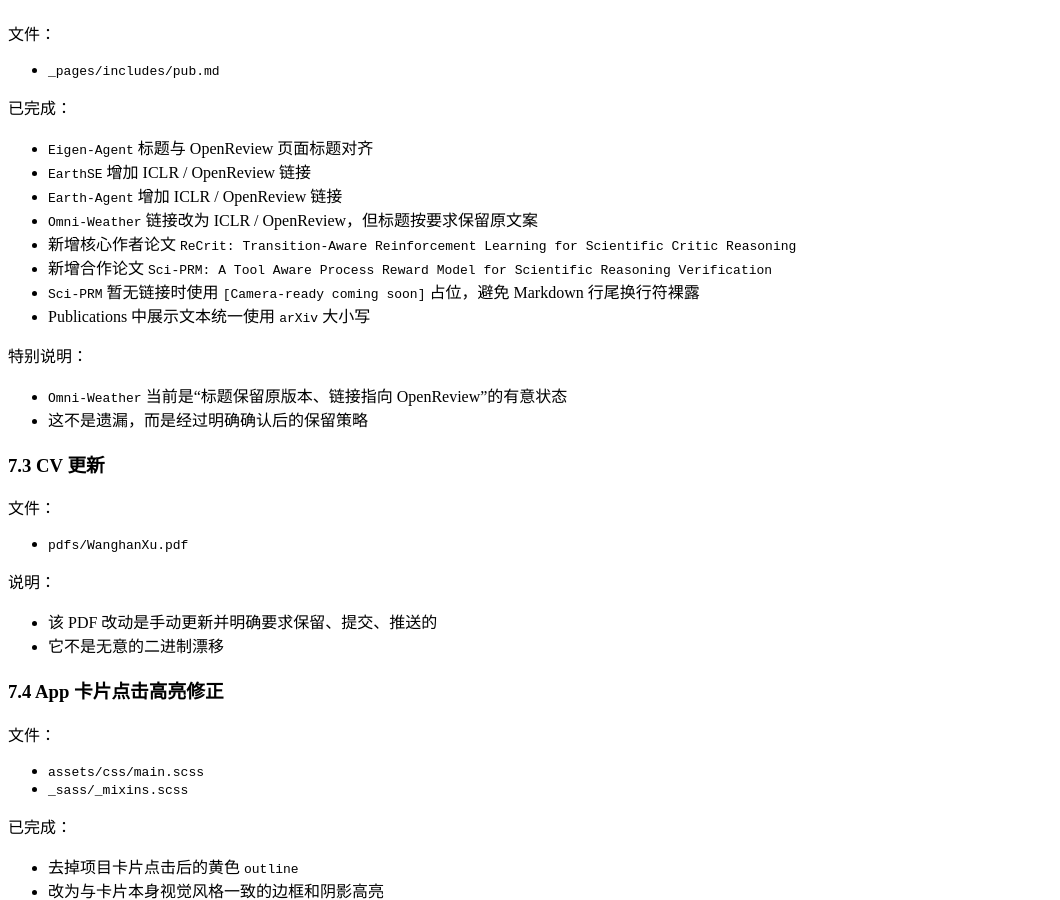
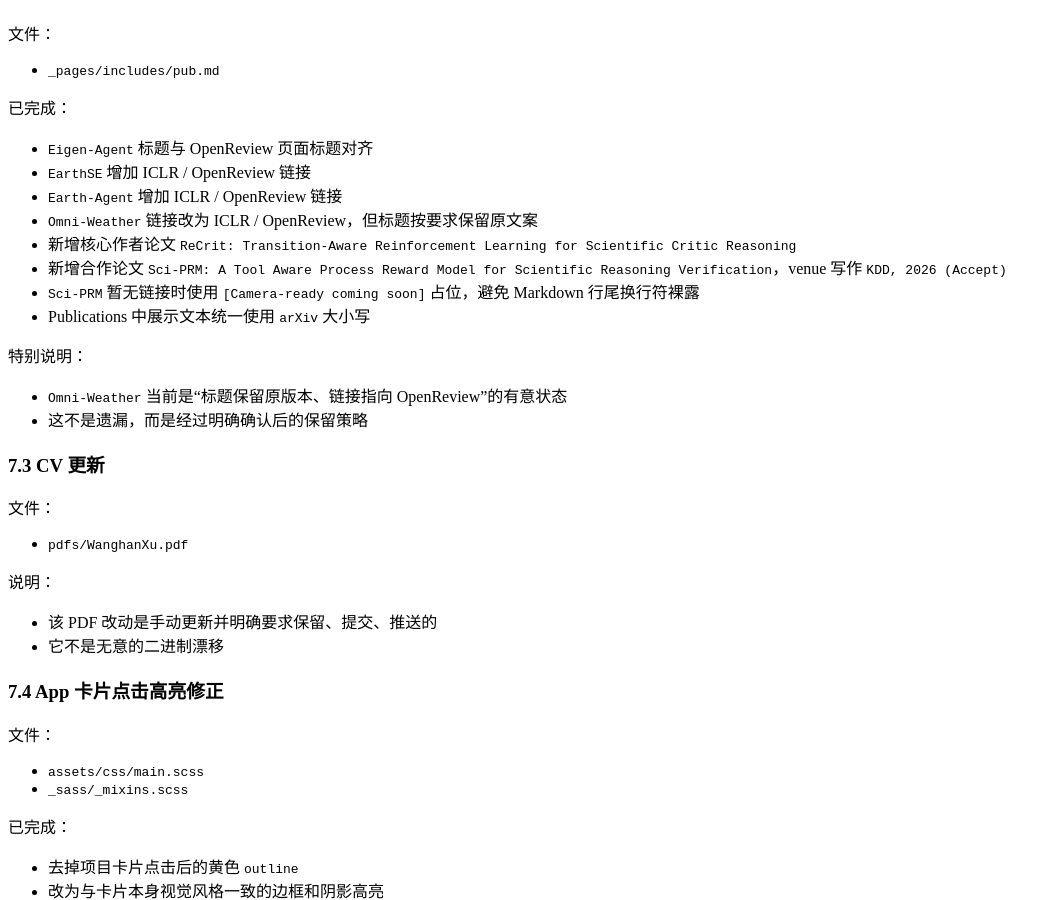
Before and after one commit to black-yt/black-yt.github.io, a Jekyll site: the page built from AGENTS.md, in a window 1280 px wide and 900 px high, scrolled down 4934 px. Shown: the whole window, without its empty margins (0-1060 px from the left). Built offline with Jekyll 4.4.1, drawn with Linux system fonts in a browser that asks for light colours; our own code applies the rules of GitHub Pages for plain Markdown files.

Commit message:
Mark Sci-PRM as accepted

```diff
--- a/AGENTS.md
+++ b/AGENTS.md
@@ -210,7 +210,7 @@ App 卡片维护在 `_pages/includes/intro.md` 的 `My Apps` 区域。
 - `Earth-Agent` 增加 ICLR / OpenReview 链接
 - `Omni-Weather` 链接改为 ICLR / OpenReview，但标题按要求保留原文案
 - 新增核心作者论文 `ReCrit: Transition-Aware Reinforcement Learning for Scientific Critic Reasoning`
-- 新增合作论文 `Sci-PRM: A Tool Aware Process Reward Model for Scientific Reasoning Verification`
+- 新增合作论文 `Sci-PRM: A Tool Aware Process Reward Model for Scientific Reasoning Verification`，venue 写作 `KDD, 2026 (Accept)`
 - `Sci-PRM` 暂无链接时使用 `[Camera-ready coming soon]` 占位，避免 Markdown 行尾换行符裸露
 - Publications 中展示文本统一使用 `arXiv` 大小写
 
```
Also changed, not shown: _pages/includes/pub.md (+1 -1 lines).
